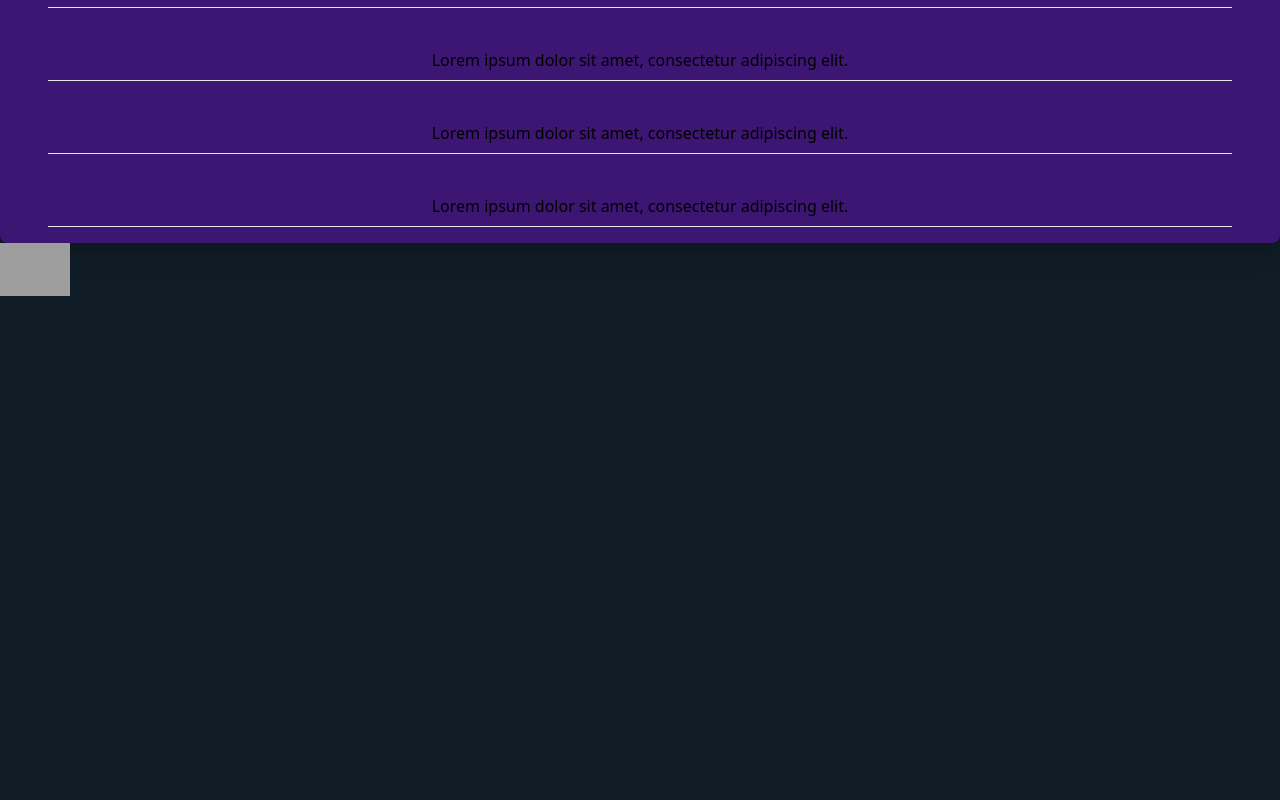
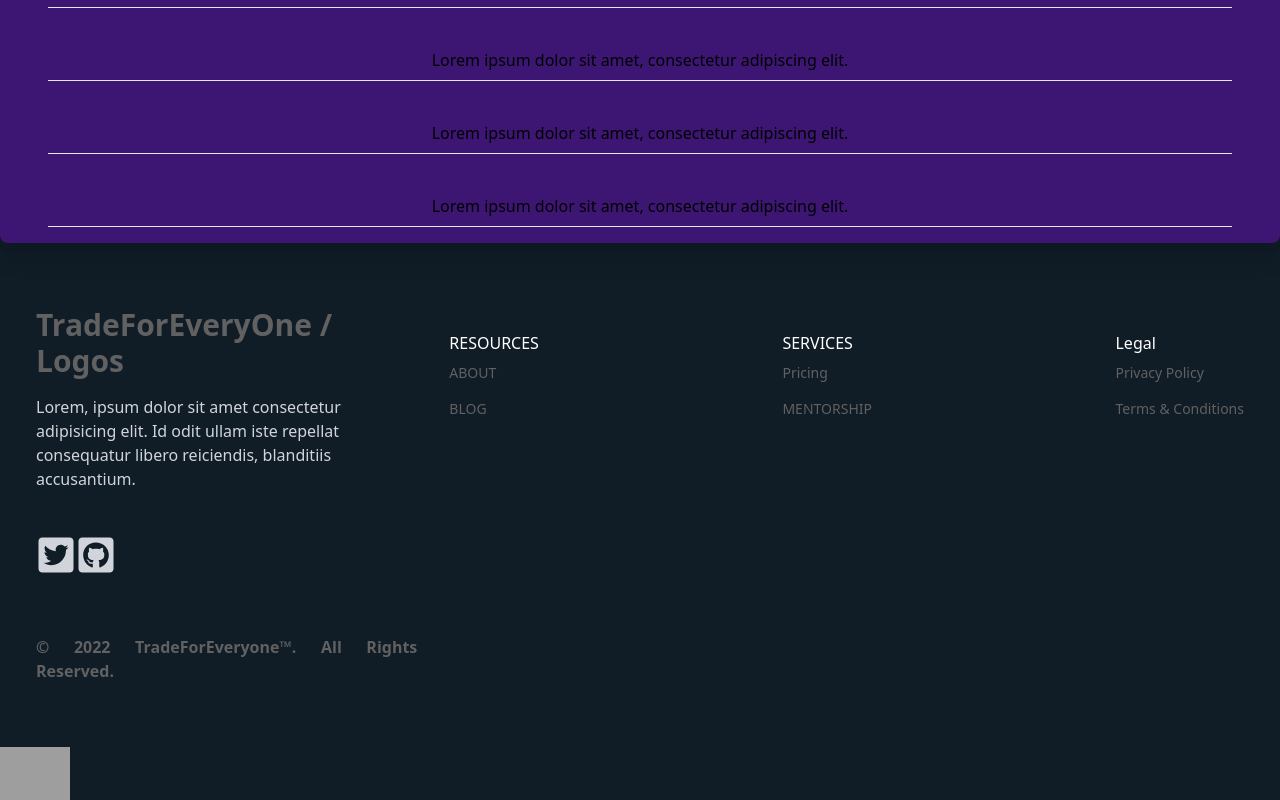
Before and after one commit to Cansualtun/TFE, a React (Create React App) app: page /Liste in a window 1280 px wide. Shown: the part 831-1631 px from the top of the page. Before the commit the page ends 1127 px from the top, so only its background shows below. Built offline with nearby package versions, Linux system fonts and the light colour scheme; grey boxes are pictures that could not be loaded.

Commit message:
12.06.2022
@Cansualtun  gündüz commiti

```diff
--- a/src/App.js
+++ b/src/App.js
@@ -23,6 +23,7 @@ function App() {
         <Route path='/About' element={<About/>} />
         <Route path='/Liste' element={<Liste/>} />
       </Routes>
+      <Footer/>
       {/*<Hero />
       <Analytics />
       <Newsletter />
--- a/src/components/Footer.jsx
+++ b/src/components/Footer.jsx
@@ -1,49 +1,48 @@
-import React from 'react' ;
+import React from 'react';
+import {
+  FaGithubSquare,
+  FaTwitterSquare,
+} from 'react-icons/fa';
 
 const Footer = () => {
   return (
-<div className='p-4 margin-top:-20px'>
-    <div className="absolute left-0">
-        <div className="mb-10 ml-20">
-            <a href="/src/index.html" className="mt-40">
-             <span className="self-center text-2xl font-Bilo whitespace-nowrap text-white font-Bilo">TradeForEveryone</span>
-            </a>
+    <div className='max-w-[1240px] mx-auto py-16 px-4 grid lg:grid-cols-3 gap-8 text-gray-300'>
+            <div>
+                <h1 className='w-full text-3xl font-bold text-[#616161]'>TradeForEveryOne / Logos</h1>
+                <p className='py-4'>Lorem, ipsum dolor sit amet consectetur adipisicing elit. Id odit ullam iste repellat consequatur libero reiciendis, blanditiis accusantium.</p>
+                <div className='flex md:w-[60%] my-7'>
+                    <FaTwitterSquare size={40} />
+                    <FaGithubSquare size={40} />
                 </div>
             </div>
-    <div className="absolute left-20" style="margin-left:450px">
-        <h2 className="mb-6 text-sm font-Bilo uppercase text-white">Resources</h2>
-        <ul className="text-gray-600 dark:text-gray-400">
-        <li className='mb-4'>
-            <a href="https://flowbite.com" className="hover:underline font-Bilo text-gray-500" style="font-size: 20px;">About</a>
-        </li>
-    <li>
-        <a href="https://tailwindcss.com/" className="hover:underline font-Bilo text-gray-500" style="font-size:20px">Blog</a>
-    </li>
+            <div className='lg:col-span-2 flex justify-between mt-6'>
+            <div>
+                <h6 className='font-medium text-white'>RESOURCES</h6>
+                <ul>
+                    <li className='py-2 text-sm text-[#616161]'>ABOUT</li>
+                    <li className='py-2 text-sm text-[#616161]'>BLOG</li>
                 </ul>
             </div>
-    <div className="absolute right-100" style="margin-left:700px">
-        <h2 className="mb-6 text-sm uppercase text-white font-Bilo">Servisler</h2>
-        <ul className="text-gray-600 dark:text-gray-400">
-    <li className="mb-4">
-        <a href="https://github.com/themesberg/flowbite" className="hover:underline text-gray-500 font-Bilo" style="font-size:20px">Fiyatlandırma</a>
-    </li>
-    <li>
-        <a href="https://discord.gg/4eeurUVvTy" className="hover:underline text-gray-500 font-Bilo" style="font-size:20px">Mentorluk</a>
-    </li>
+            <div>
+                <h6 className='font-medium text-white'>SERVICES</h6>
+                <ul>
+                    <li className='py-2 text-sm text-[#616161]'>Pricing</li>
+                    <li className='py-2 text-sm text-[#616161]'>MENTORSHIP</li>
                 </ul>
             </div>
-        <div style="margin-left:1000px">
-            <h2 className="mb-6 text-sm font-Bilo  uppercase text-white">Legal</h2>
-        <ul className="text-gray-600 dark:text-gray-400">
-        <li className="mb-4">
-            <a href="#" className="hover:underline text-gray-500 font-Bilo" style="font-size:20px">Privacy Policy</a>
-        </li>
-        <li>
-            <a href="#" className="hover:underline text-gray-500 font-Bilo" style="font-size:20px">Terms &amp; Conditions</a>
-        </li>
+            <div>
+                <h6 className='font-medium text-white'>Legal</h6>
+                <ul>
+                    <li className='py-2 text-sm text-[#616161]'>Privacy Policy</li>
+                    <li className='py-2 text-sm text-[#616161]'>Terms & Conditions </li>
                 </ul>
             </div>
       </div>
-) ;
-} ;
+      <div className='flex max-w-[1240px] mx-auto text-m font-bold text-[#616161] items-center text-justify '><h2>© 2022 TradeForEveryone™. All Rights Reserved.</h2>
+      </div>
+    </div>
+
+  );
+};
+
 export default Footer;
```
Lines whose indentation alone changed are shown as unchanged.
